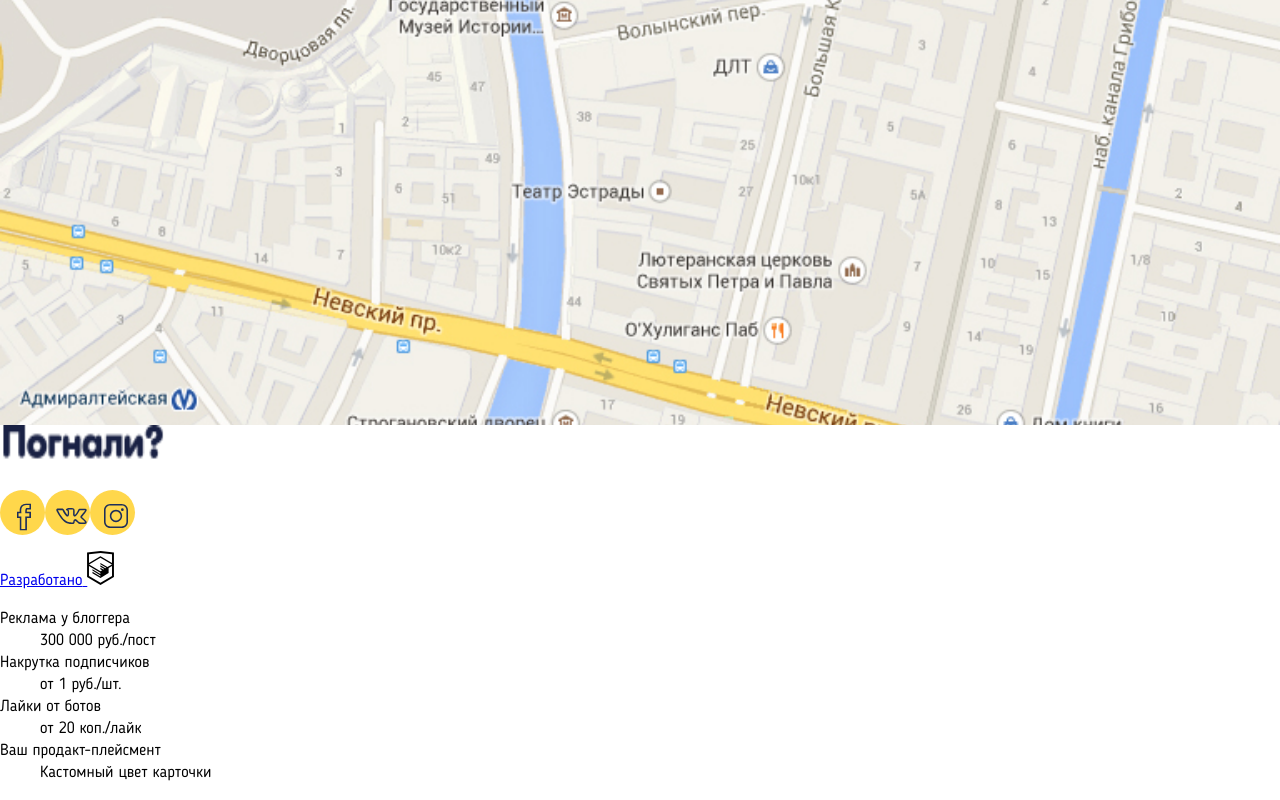
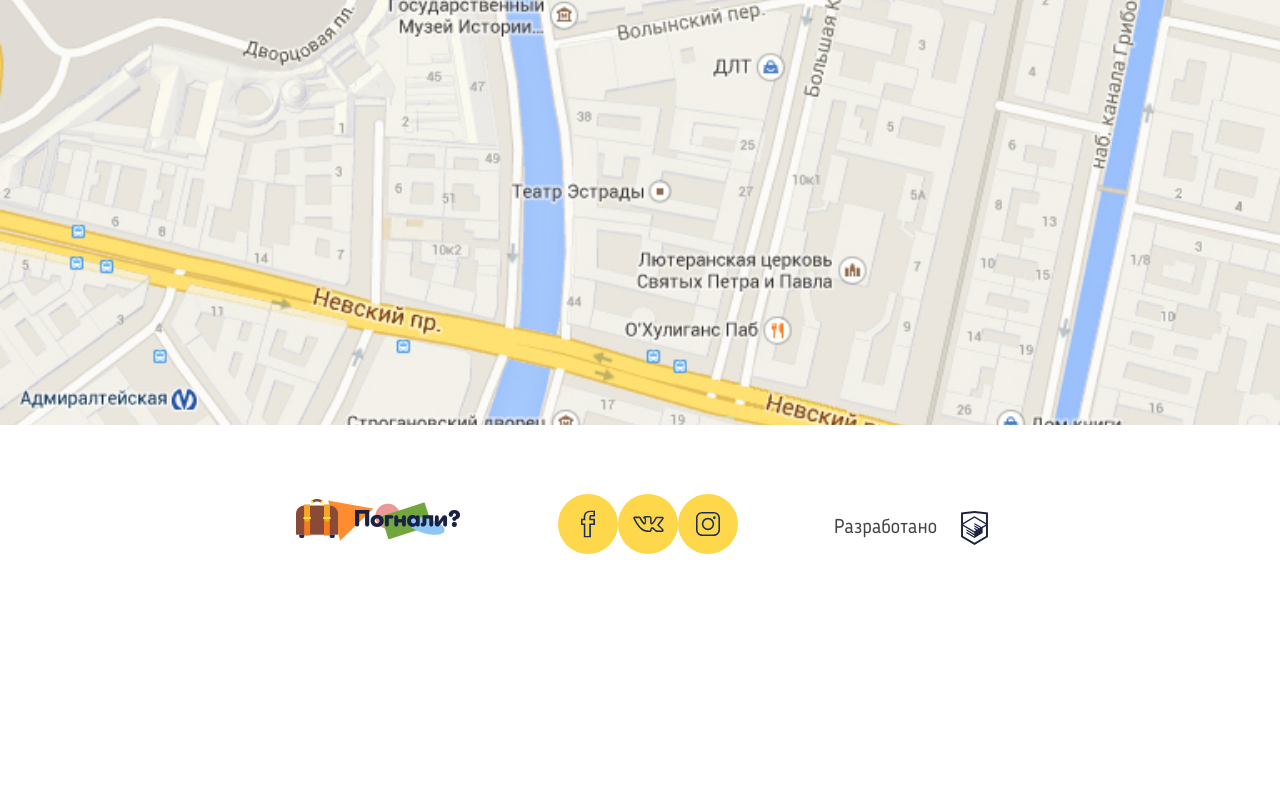
Before and after one commit to dana-savinova/101840-pognali-18, a website: page source/index.html in a window 1280 px wide. Shown: the part 5504-6304 px from the top of the page. After the commit the page ends 6125 px from the top, so only its background shows below. Drawn offline with nearby package versions, Linux system fonts and the light colour scheme; files that its build step writes are made by us from their sources.

Commit message:
Стилизует футер

```diff
--- a/source/index.html
+++ b/source/index.html
@@ -26,6 +26,20 @@
         </symbol>
         <symbol id="run" viewBox="0 0 20 21">
           <ellipse cx="14.3" cy="2" rx="2.1" ry="2"/><path d="m19.4 4.6c-.5-.2-1.2-.1-1.4.4l-.9 1.6-4.1-2.3c-.2-.1-.3-.1-.6-.1h-4.5c-.4 0-.7.1-.9.5l-1.7 2.9c-.3.5-.1 1.1.4 1.3.2.1.4.1.5.1.4 0 .8-.2 1-.5l1.4-2.4h1.6l-4.7 8.1h-4.4c-.6 0-1.1.4-1.1 1s.5 1 1.1 1h5c.4 0 .7-.2.9-.5l1.9-3.2 3 2.6-.2 4.9c-.1.5.4 1 1 1h.1c.6 0 1-.4 1.1-.9l.3-5.4c0-.3-.1-.6-.3-.8l-2.6-2.2 2.7-4.6 3.1 1.8c0 .1.4.2.6.1.3-.1.5-.2.7-.5l1.5-2.5c.3-.5.1-1.1-.5-1.4z"/>
+        </symbol>
+        <symbol id="instagram" viewBox="0 0 23 23">
+          <path class="st0" d="M17 1.5c2.5 0 4.5 2 4.5 4.5v11c0 2.5-2 4.5-4.5 4.5H6c-2.5 0-4.5-2-4.5-4.5V6c0-2.5 2-4.5 4.5-4.5h11M17 0H6C2.7 0 0 2.7 0 6v11c0 3.3 2.7 6 6 6h11c3.3 0 6-2.7 6-6V6c0-3.3-2.7-6-6-6z"></path>
+          <path class="st0" d="M11.5 7.1c2.4 0 4.4 2 4.4 4.4 0 2.4-2 4.4-4.4 4.4-2.4 0-4.4-2-4.4-4.4 0-2.4 2-4.4 4.4-4.4m0-1.5c-3.3 0-5.9 2.7-5.9 5.9s2.7 5.9 5.9 5.9 5.9-2.7 5.9-5.9-2.6-5.9-5.9-5.9z"></path>
+          <circle class="st0" cx="17.6" cy="5.4" r="1.3"></circle>
+        </symbol>
+        <symbol id="facebook" viewBox="0 0 11 21">
+          <path d="M7.8 21H2.2v-9.8H0V6.4h2.1c-.1-2.2.3-3.8 1.3-4.9C4.2.6 5.5.1 7.1 0H11v4.7H7.9c-.1.2-.2.8-.2 1.7H11v4.8H7.8V21zm-4.4-1.1h3.1v-9.8h3.2V7.5H6.5v-.6c0-1.5 0-2.9.8-3.4l.2-.1h2.3V1.1H7.1c-1.2.1-2.2.5-2.8 1.2-.8.9-1.1 2.5-.9 4.6l.1.6H1.2v2.6h2.2v9.8z"></path>
+        </symbol>
+        <symbol id="vk" viewBox="0 0 30 15.8">
+          <path d="M23.9 15.8c-.4 0-1.2-.1-2.1-.6-.6-.4-1.2-1-1.8-1.5-.4-.4-1.2-1.2-1.4-1.2-.3.1-.5.9-.5 1.6 0 .1 0 .8-.5 1.2-.4.4-1.1.5-1.2.5h-1.9c-1 0-4.4-.2-7.4-3C3.4 9.4.3 3 .1 2.7 0 2.2-.1 1.5.3 1.1.7.7 1.4.6 1.7.6H5.9c.1 0 .6.1 1 .3.4.2.6.7.6.7S8.1 3 9 4.3c1.3 2 1.9 2.5 2.1 2.6.2-.4.3-1.7.2-2.9 0-.5-.1-1.1-.3-1.3-.1-.1-.4-.3-.8-.3l-.7-.6c-.1-.7.6-1.2 1.1-1.4.7-.3 1.8-.4 3.1-.4h.7c1.2 0 1.6.1 2.1.2 1.7.4 1.6 1.7 1.6 3.3v2.1c0 .4 0 1 .1 1.3.2-.1.9-.7 2.1-2.5.8-1.2 1.4-2.5 1.5-2.8.2-.4.6-.9 1.6-.9h4.7c1 0 1.6.3 1.8.9.3.6.2 1.7-2.4 4.6-.4.4-.7.8-1 1.1-.6.7-1.2 1.4-1.2 1.6.1.1.7.6 1.3 1.1 1.5 1.2 2.5 2.3 3 3.1.5.8.4 1.3.3 1.7-.4.9-1.6 1-1.9 1h-4.1zm-5.3-4.9c.9 0 1.7.8 2.5 1.6.5.5 1 1 1.5 1.3.7.4 1.3.4 1.4.4h3.9c.2 0 .4-.1.5-.1 0 0 0-.1-.1-.2-.4-.7-1.4-1.7-2.7-2.7-1.2-1-1.8-1.5-1.9-2.2-.1-.8.5-1.4 1.6-2.7.3-.3.6-.7 1-1.1 1.6-1.8 2-2.6 2.1-3H23.1c-.2.4-.8 1.8-1.6 3-1.9 2.8-2.8 3.2-3.4 3.2-.2 0-.4 0-.6-.1-1-.6-1-1.8-.9-2.8v-.4-1.7c.1-1.7 0-1.7-.4-1.8-.4-.1-.7-.1-1.9-.2h-.7c-.6 0-1.3 0-1.9.1l.3.3c.6.7.6 2 .6 2.2.1 1.6.1 3.8-1 4.3-.2.1-.4.1-.6.1-.9 0-1.9-.9-3.4-3.3-.8-1.2-1.5-2.7-1.5-2.8L6 2.2c-.1 0-.2-.1-.3-.1h-4-.1c.6 1.2 3.4 6.6 6.5 9.5 2.7 2.5 5.8 2.6 6.4 2.6h1.9s.2-.1.3-.1V14c0-.3 0-2.6 1.6-3 .1-.1.2-.1.3-.1z"></path>
+        </symbol>
+        <symbol id="copyright" viewBox="0 0 26.943 34.09">
+          <path d="M13.62,0.017L13.472,0L0,1.412v24.661l13.473,8.017l13.43-7.99l0.042-0.025V1.412L13.62,0.017z M25.019,12.127L13.495,5.334 L13.494,5.23l-0.087,0.05l-0.088-0.056v0.109L1.925,12.118V3.147l11.548-1.212l11.547,1.212V12.127z M13.405,6.787L24.923,13.5 l-4.479,2.64l-7.093-4.221l-0.014,1.415l5.904,3.513l-0.86,0.507l-5.03-2.992l-0.014,1.415l3.827,2.275l-0.782,0.523l-3.031-1.787 l-0.014,1.413l1.853,1.091l-1.8,1.081L2.034,13.622L13.405,6.787z M1.925,15.127l11.411,6.791l0.016,1.044L5.41,18.234L5.395,19.65 l7.979,4.795l0.018,1.076l-7.973-4.74l-0.013,1.414l8.021,4.822l0.046,0.025l8.143-4.872l-0.011-5.177l3.415-2.036v10.021 L13.472,31.85L1.925,24.979V15.127z"/>
         </symbol>
       </svg>
     </div>
@@ -119,24 +133,22 @@
         <ul class="page-header__social social">
           <li class="social__item">
             <a href="#" class="social__link" aria-label="Фейсбук">
-              <svg class="social__icon social__icon--fb" xmlns="http://www.w3.org/2000/svg" viewBox="0 0 11 21" width="11" height="21">
-                <path d="M7.8 21H2.2v-9.8H0V6.4h2.1c-.1-2.2.3-3.8 1.3-4.9C4.2.6 5.5.1 7.1 0H11v4.7H7.9c-.1.2-.2.8-.2 1.7H11v4.8H7.8V21zm-4.4-1.1h3.1v-9.8h3.2V7.5H6.5v-.6c0-1.5 0-2.9.8-3.4l.2-.1h2.3V1.1H7.1c-1.2.1-2.2.5-2.8 1.2-.8.9-1.1 2.5-.9 4.6l.1.6H1.2v2.6h2.2v9.8z"/>
+              <svg class="social__icon social__icon--fb" width="11" height="21">
+                <use xlink:href="#facebook"></use>
               </svg>
             </a>
           </li>
           <li class="social__item">
             <a href="#" class="social__link" aria-label="Вконтакте">
-              <svg class="social__icon social__icon--vk" xmlns="http://www.w3.org/2000/svg" viewBox="0 0 30 15.8" width="23" height="12">
-                <path d="M23.9 15.8c-.4 0-1.2-.1-2.1-.6-.6-.4-1.2-1-1.8-1.5-.4-.4-1.2-1.2-1.4-1.2-.3.1-.5.9-.5 1.6 0 .1 0 .8-.5 1.2-.4.4-1.1.5-1.2.5h-1.9c-1 0-4.4-.2-7.4-3C3.4 9.4.3 3 .1 2.7 0 2.2-.1 1.5.3 1.1.7.7 1.4.6 1.7.6H5.9c.1 0 .6.1 1 .3.4.2.6.7.6.7S8.1 3 9 4.3c1.3 2 1.9 2.5 2.1 2.6.2-.4.3-1.7.2-2.9 0-.5-.1-1.1-.3-1.3-.1-.1-.4-.3-.8-.3l-.7-.6c-.1-.7.6-1.2 1.1-1.4.7-.3 1.8-.4 3.1-.4h.7c1.2 0 1.6.1 2.1.2 1.7.4 1.6 1.7 1.6 3.3v2.1c0 .4 0 1 .1 1.3.2-.1.9-.7 2.1-2.5.8-1.2 1.4-2.5 1.5-2.8.2-.4.6-.9 1.6-.9h4.7c1 0 1.6.3 1.8.9.3.6.2 1.7-2.4 4.6-.4.4-.7.8-1 1.1-.6.7-1.2 1.4-1.2 1.6.1.1.7.6 1.3 1.1 1.5 1.2 2.5 2.3 3 3.1.5.8.4 1.3.3 1.7-.4.9-1.6 1-1.9 1h-4.1zm-5.3-4.9c.9 0 1.7.8 2.5 1.6.5.5 1 1 1.5 1.3.7.4 1.3.4 1.4.4h3.9c.2 0 .4-.1.5-.1 0 0 0-.1-.1-.2-.4-.7-1.4-1.7-2.7-2.7-1.2-1-1.8-1.5-1.9-2.2-.1-.8.5-1.4 1.6-2.7.3-.3.6-.7 1-1.1 1.6-1.8 2-2.6 2.1-3H23.1c-.2.4-.8 1.8-1.6 3-1.9 2.8-2.8 3.2-3.4 3.2-.2 0-.4 0-.6-.1-1-.6-1-1.8-.9-2.8v-.4-1.7c.1-1.7 0-1.7-.4-1.8-.4-.1-.7-.1-1.9-.2h-.7c-.6 0-1.3 0-1.9.1l.3.3c.6.7.6 2 .6 2.2.1 1.6.1 3.8-1 4.3-.2.1-.4.1-.6.1-.9 0-1.9-.9-3.4-3.3-.8-1.2-1.5-2.7-1.5-2.8L6 2.2c-.1 0-.2-.1-.3-.1h-4-.1c.6 1.2 3.4 6.6 6.5 9.5 2.7 2.5 5.8 2.6 6.4 2.6h1.9s.2-.1.3-.1V14c0-.3 0-2.6 1.6-3 .1-.1.2-.1.3-.1z"/>
+              <svg class="social__icon social__icon--vk" width="23" height="12">
+                <use xlink:href="#vk"></use>
               </svg>
             </a>
           </li>
           <li class="social__item">
             <a href="#" class="social__link" aria-label="Инстаграм">
-              <svg class="social__icon social__icon--insta" xmlns="http://www.w3.org/2000/svg" viewBox="0 0 23 23" width="18" height="18">
-                <path class="st0" d="M17 1.5c2.5 0 4.5 2 4.5 4.5v11c0 2.5-2 4.5-4.5 4.5H6c-2.5 0-4.5-2-4.5-4.5V6c0-2.5 2-4.5 4.5-4.5h11M17 0H6C2.7 0 0 2.7 0 6v11c0 3.3 2.7 6 6 6h11c3.3 0 6-2.7 6-6V6c0-3.3-2.7-6-6-6z"/>
-                <path class="st0" d="M11.5 7.1c2.4 0 4.4 2 4.4 4.4 0 2.4-2 4.4-4.4 4.4-2.4 0-4.4-2-4.4-4.4 0-2.4 2-4.4 4.4-4.4m0-1.5c-3.3 0-5.9 2.7-5.9 5.9s2.7 5.9 5.9 5.9 5.9-2.7 5.9-5.9-2.6-5.9-5.9-5.9z"/>
-                <circle class="st0" cx="17.6" cy="5.4" r="1.3"/>
+              <svg class="social__icon social__icon--insta" width="18" height="18">
+                <use xlink:href="#instagram"></use>
               </svg>
             </a>
           </li>
@@ -527,46 +539,47 @@
       </section>
     </main>
     <footer class="page-footer">
+      <div class="container page-footer__wrapper">
         <a class="page-footer__logo logo">
           <picture>
-          <!-- <source media="(min-width:1440px)" srcset="img/logo-desktop-blue@1x.png">
-          <source media="(min-width:768px)" srcset="img/logo-tablet-blue@1x.png"> -->
+            <source media="(min-width:1440px)" srcset="img/logo-desktop-blue@1x.png">
+            <source media="(min-width:768px)" srcset="img/logo-tablet-blue@1x.png">
             <img class="logo__image" src="img/logo-mobile-blue@1x.png" alt="Логотип" width="96" height="15">
           </picture>
         </a>
         <ul class="page-footer__social social">
           <li class="social__item">
             <a href="#" class="social__link social__link--yellow" aria-label="Фейсбук">
-            <svg class="social__icon social__icon--blue social__icon--fb" xmlns="http://www.w3.org/2000/svg" viewBox="0 0 11 21" width="11" height="21">
-              <path d="M7.8 21H2.2v-9.8H0V6.4h2.1c-.1-2.2.3-3.8 1.3-4.9C4.2.6 5.5.1 7.1 0H11v4.7H7.9c-.1.2-.2.8-.2 1.7H11v4.8H7.8V21zm-4.4-1.1h3.1v-9.8h3.2V7.5H6.5v-.6c0-1.5 0-2.9.8-3.4l.2-.1h2.3V1.1H7.1c-1.2.1-2.2.5-2.8 1.2-.8.9-1.1 2.5-.9 4.6l.1.6H1.2v2.6h2.2v9.8z"></path>
+              <svg class="social__icon social__icon--blue social__icon--fb" width="11" height="21">
+                <use xlink:href="#facebook"></use>
               </svg>
             </a>
           </li>
           <li class="social__item">
             <a href="#" class="social__link social__link--yellow" aria-label="Вконтакте">
-            <svg class="social__icon social__icon--blue social__icon--vk" xmlns="http://www.w3.org/2000/svg" viewBox="0 0 30 15.8" width="23" height="12">
-              <path d="M23.9 15.8c-.4 0-1.2-.1-2.1-.6-.6-.4-1.2-1-1.8-1.5-.4-.4-1.2-1.2-1.4-1.2-.3.1-.5.9-.5 1.6 0 .1 0 .8-.5 1.2-.4.4-1.1.5-1.2.5h-1.9c-1 0-4.4-.2-7.4-3C3.4 9.4.3 3 .1 2.7 0 2.2-.1 1.5.3 1.1.7.7 1.4.6 1.7.6H5.9c.1 0 .6.1 1 .3.4.2.6.7.6.7S8.1 3 9 4.3c1.3 2 1.9 2.5 2.1 2.6.2-.4.3-1.7.2-2.9 0-.5-.1-1.1-.3-1.3-.1-.1-.4-.3-.8-.3l-.7-.6c-.1-.7.6-1.2 1.1-1.4.7-.3 1.8-.4 3.1-.4h.7c1.2 0 1.6.1 2.1.2 1.7.4 1.6 1.7 1.6 3.3v2.1c0 .4 0 1 .1 1.3.2-.1.9-.7 2.1-2.5.8-1.2 1.4-2.5 1.5-2.8.2-.4.6-.9 1.6-.9h4.7c1 0 1.6.3 1.8.9.3.6.2 1.7-2.4 4.6-.4.4-.7.8-1 1.1-.6.7-1.2 1.4-1.2 1.6.1.1.7.6 1.3 1.1 1.5 1.2 2.5 2.3 3 3.1.5.8.4 1.3.3 1.7-.4.9-1.6 1-1.9 1h-4.1zm-5.3-4.9c.9 0 1.7.8 2.5 1.6.5.5 1 1 1.5 1.3.7.4 1.3.4 1.4.4h3.9c.2 0 .4-.1.5-.1 0 0 0-.1-.1-.2-.4-.7-1.4-1.7-2.7-2.7-1.2-1-1.8-1.5-1.9-2.2-.1-.8.5-1.4 1.6-2.7.3-.3.6-.7 1-1.1 1.6-1.8 2-2.6 2.1-3H23.1c-.2.4-.8 1.8-1.6 3-1.9 2.8-2.8 3.2-3.4 3.2-.2 0-.4 0-.6-.1-1-.6-1-1.8-.9-2.8v-.4-1.7c.1-1.7 0-1.7-.4-1.8-.4-.1-.7-.1-1.9-.2h-.7c-.6 0-1.3 0-1.9.1l.3.3c.6.7.6 2 .6 2.2.1 1.6.1 3.8-1 4.3-.2.1-.4.1-.6.1-.9 0-1.9-.9-3.4-3.3-.8-1.2-1.5-2.7-1.5-2.8L6 2.2c-.1 0-.2-.1-.3-.1h-4-.1c.6 1.2 3.4 6.6 6.5 9.5 2.7 2.5 5.8 2.6 6.4 2.6h1.9s.2-.1.3-.1V14c0-.3 0-2.6 1.6-3 .1-.1.2-.1.3-.1z"></path>
+              <svg class="social__icon social__icon--blue social__icon--vk" width="23" height="12">
+                <use xlink:href="#vk"></use>
               </svg>
             </a>
           </li>
           <li class="social__item">
             <a href="#" class="social__link social__link--yellow" aria-label="Инстаграм">
-            <svg class="social__icon social__icon--blue social__icon--insta" xmlns="http://www.w3.org/2000/svg" viewBox="0 0 23 23" width="18" height="18">
-              <path class="st0" d="M17 1.5c2.5 0 4.5 2 4.5 4.5v11c0 2.5-2 4.5-4.5 4.5H6c-2.5 0-4.5-2-4.5-4.5V6c0-2.5 2-4.5 4.5-4.5h11M17 0H6C2.7 0 0 2.7 0 6v11c0 3.3 2.7 6 6 6h11c3.3 0 6-2.7 6-6V6c0-3.3-2.7-6-6-6z"></path>
-              <path class="st0" d="M11.5 7.1c2.4 0 4.4 2 4.4 4.4 0 2.4-2 4.4-4.4 4.4-2.4 0-4.4-2-4.4-4.4 0-2.4 2-4.4 4.4-4.4m0-1.5c-3.3 0-5.9 2.7-5.9 5.9s2.7 5.9 5.9 5.9 5.9-2.7 5.9-5.9-2.6-5.9-5.9-5.9z"></path>
-              <circle class="st0" cx="17.6" cy="5.4" r="1.3"></circle>
+              <svg class="social__icon social__icon--blue social__icon--insta" width="18" height="18">
+                <use xlink:href="#instagram"></use>
               </svg>
             </a>
           </li>
         </ul>
         <p class="page-footer__copyright copyright">
+          <span class="copyright__text">Разработано</span>
           <a class="copyright__link" href="https://htmlacademy.ru/intensive/adaptive" target="_blank">
-          <span class="copyright__text">Разработано</span>
-          <svg class="copyright__icon" version="1.1" xmlns="http://www.w3.org/2000/svg" xmlns:xlink="http://www.w3.org/1999/xlink" x="0px" y="0px" width="27" height="34" viewBox="0 0 26.943 34.09">
-            <path d="M13.62,0.017L13.472,0L0,1.412v24.661l13.473,8.017l13.43-7.99l0.042-0.025V1.412L13.62,0.017z M25.019,12.127L13.495,5.334 L13.494,5.23l-0.087,0.05l-0.088-0.056v0.109L1.925,12.118V3.147l11.548-1.212l11.547,1.212V12.127z M13.405,6.787L24.923,13.5 l-4.479,2.64l-7.093-4.221l-0.014,1.415l5.904,3.513l-0.86,0.507l-5.03-2.992l-0.014,1.415l3.827,2.275l-0.782,0.523l-3.031-1.787 l-0.014,1.413l1.853,1.091l-1.8,1.081L2.034,13.622L13.405,6.787z M1.925,15.127l11.411,6.791l0.016,1.044L5.41,18.234L5.395,19.65 l7.979,4.795l0.018,1.076l-7.973-4.74l-0.013,1.414l8.021,4.822l0.046,0.025l8.143-4.872l-0.011-5.177l3.415-2.036v10.021 L13.472,31.85L1.925,24.979V15.127z"/>
+            <svg class="copyright__icon" width="27" height="34">
+              <use xlink:href="#copyright"></use>
             </svg>
+            <span class="visually-hidden">HTML Academy</span>
           </a>
         </p>
+      </div>
     </footer>
     <section class="biz-rates modal">
       <h2 class="visually-hidden">Тарифы для бизнеса</h2>
--- /dev/null
+++ b/source/sass/blocks/biz-rates.scss
@@ -0,0 +1,3 @@
+.biz-rates {
+  display: none;
+}
--- a/source/sass/blocks/copyright.scss
+++ b/source/sass/blocks/copyright.scss
@@ -1,14 +1,16 @@
 .copyright {
-  min-width: 153px;
+  display: flex;
+
+  justify-content: space-between;
+  align-items: center;
 }
 
 .copyright__link {
   display: flex;
 
-  justify-content: space-between;
+  justify-content: center;
   align-items: center;
 
-  color: $medium-grey;
   text-decoration: none;
 
   &:hover,
@@ -24,9 +26,11 @@
 .copyright__text {
   margin-right: 24px;
 
-  font-size: 20px;
-  line-height: 24px;
+  font-size: 16px;
+  line-height: 22px;
   font-weight: 400;
+
+  color: $medium-grey;
 }
 
 .copyright__icon {
@@ -36,11 +40,9 @@
   fill: $dark-blue-grey;
 }
 
-// .copyright__link {
-//   width: 27px;
-//   height: 34px;
-//
-//   background-image: url("../img/htmlacademy.svg");
-//   background-repeat: no-repeat;
-//   background-size: contain;
-// }
+@media (min-width: $tablet-width) {
+  .copyright__text {
+    font-size: 20px;
+    line-height: 24px;
+  }
+}
--- a/source/sass/blocks/page-footer.scss
+++ b/source/sass/blocks/page-footer.scss
@@ -1,30 +1,47 @@
 .page-footer {
-  position: relative;
+  padding-top: 48px;
 
+
+  color: $medium-grey;
+  background-color: $white;
+
+  border-top-right-radius: 25px;
+  border-top-left-radius: 25px;
+}
+
+.page-footer__wrapper {
   display: flex;
 
   flex-direction: column;
   align-items: center;
-
-  color: $medium-grey;
-  background-color: $white;
 }
 
-.page-footer::before {
-  @include section-bottom-rounding;
-  top: -24px;
-
-  transform: rotate(180deg);
-}
-
-.page-footer__logo {
-  width: 96px;
-  height: 15px;
-}
 
 .page-footer__copyright {
-  min-width: 270px;
   padding-top: 22px;
   padding-bottom: 14px;
   box-shadow: inset 0 1px 0 0 #f2f2f2;
 }
+
+@media (min-width: $tablet-width) {
+  .page-footer {
+    padding-bottom: 46px;
+  }
+
+  .page-footer__wrapper {
+    flex-direction: row;
+    justify-content: space-between;
+  }
+
+  .page-footer__copyright {
+    width: 150px;
+
+    box-shadow: none;
+  }
+}
+
+@media (min-width: $desktop-width) {
+  .page-footer__copyright {
+    width: 155px;
+  }
+}
--- a/source/sass/blocks/social.scss
+++ b/source/sass/blocks/social.scss
@@ -2,24 +2,38 @@
   @include list-reset;
   display: flex;
 
-  // justify-content: center;
   align-items: center;
 }
 
 .social__link {
-  display: block;
-  min-width: 45px;
-  text-align: center;
+  display: flex;
+
+  justify-content: center;
+  align-items: center;
 }
 
 .social__icon {
   fill: #cccccc;
 }
 
+.social__icon--vk {
+  width: 23px;
+  height: 12px;
+}
+
+.social__icon--fb {
+  width: 11px;
+  height: 21px;
+}
+
+.social__icon--insta {
+  width: 18px;
+  height: 18px;
+}
+
 .social__link--yellow {
-  position: relative;
-  min-width: 45px;
-  min-height: 45px;
+  width: 45px;
+  height: 45px;
 
   background-color: $light-gold;
   border-radius: 50%;
@@ -35,8 +49,6 @@
 }
 
 .social__icon--blue {
-  position: absolute;
-
   fill: $dark-slate-blue;
 
   &:active {
@@ -44,22 +56,12 @@
   }
 }
 
-.social__icon--fb {
-  top: 13px;
-  left: 17px;
-}
+@media (min-width: $tablet-width) {
+  .social__link {
+    width: 60px;
+    height: 60px;
+  }
 
-.social__icon--vk {
-  top: 18px;
-  left: 11px;
-}
-
-.social__icon--insta {
-  top: 14px;
-  left: 14px;
-}
-
-@media (min-width: $tablet-width) {
   .social__icon--fb {
     width: 14px;
     height: 28px;
--- a/source/sass/style.scss
+++ b/source/sass/style.scss
@@ -30,8 +30,9 @@
 @import "blocks/cta.scss";
 @import "blocks/map.scss";
 @import "blocks/address.scss";
-// @import "blocks/copyright.scss";
-// @import "blocks/page-footer.scss";
+@import "blocks/copyright.scss";
+@import "blocks/page-footer.scss";
+@import "blocks/biz-rates.scss";
 // @import "blocks/inner-page.scss";
 // @import "blocks/area.scss";
 // @import "blocks/alphabetical-index.scss"
```
Lines whose indentation alone changed are shown as unchanged.
